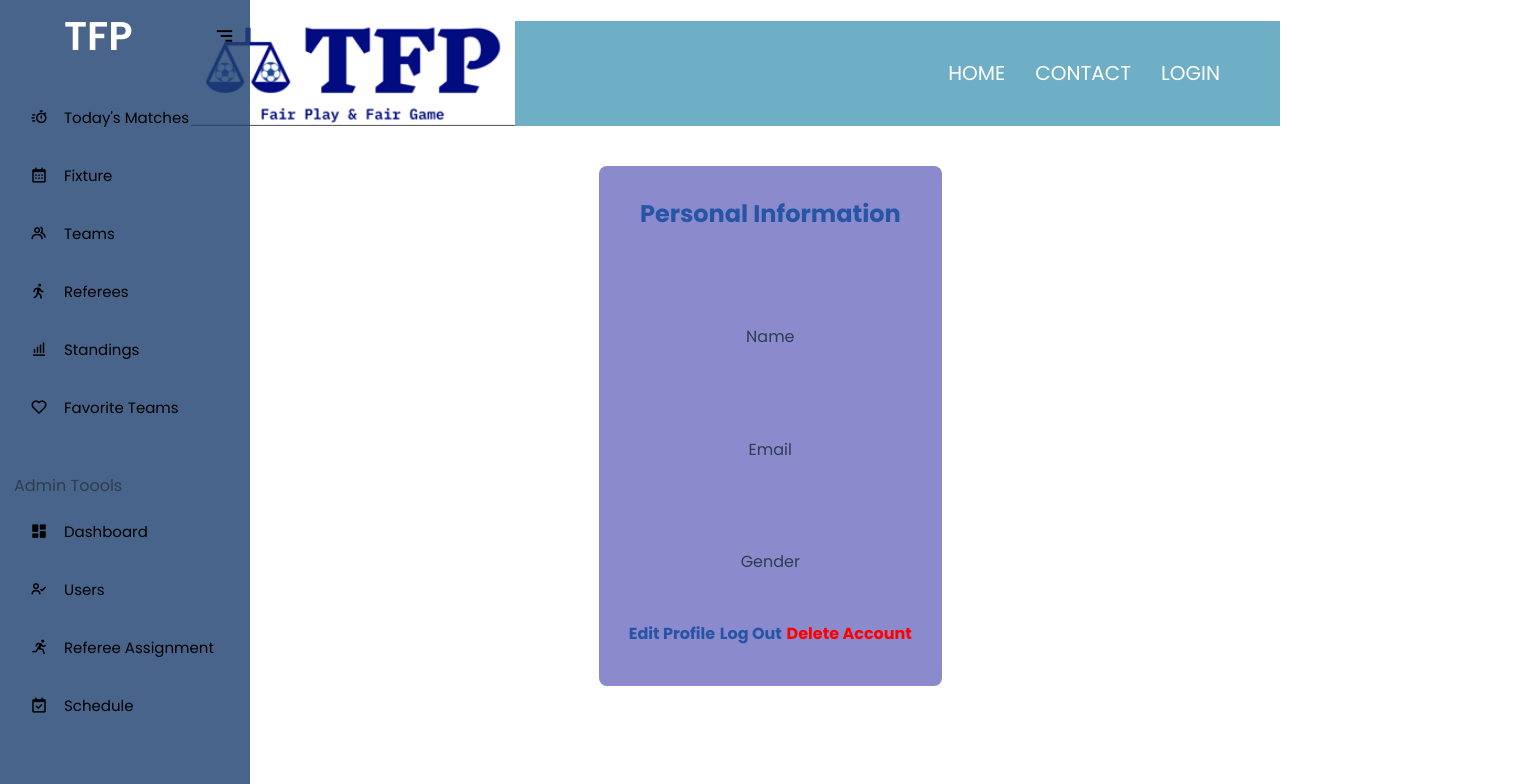
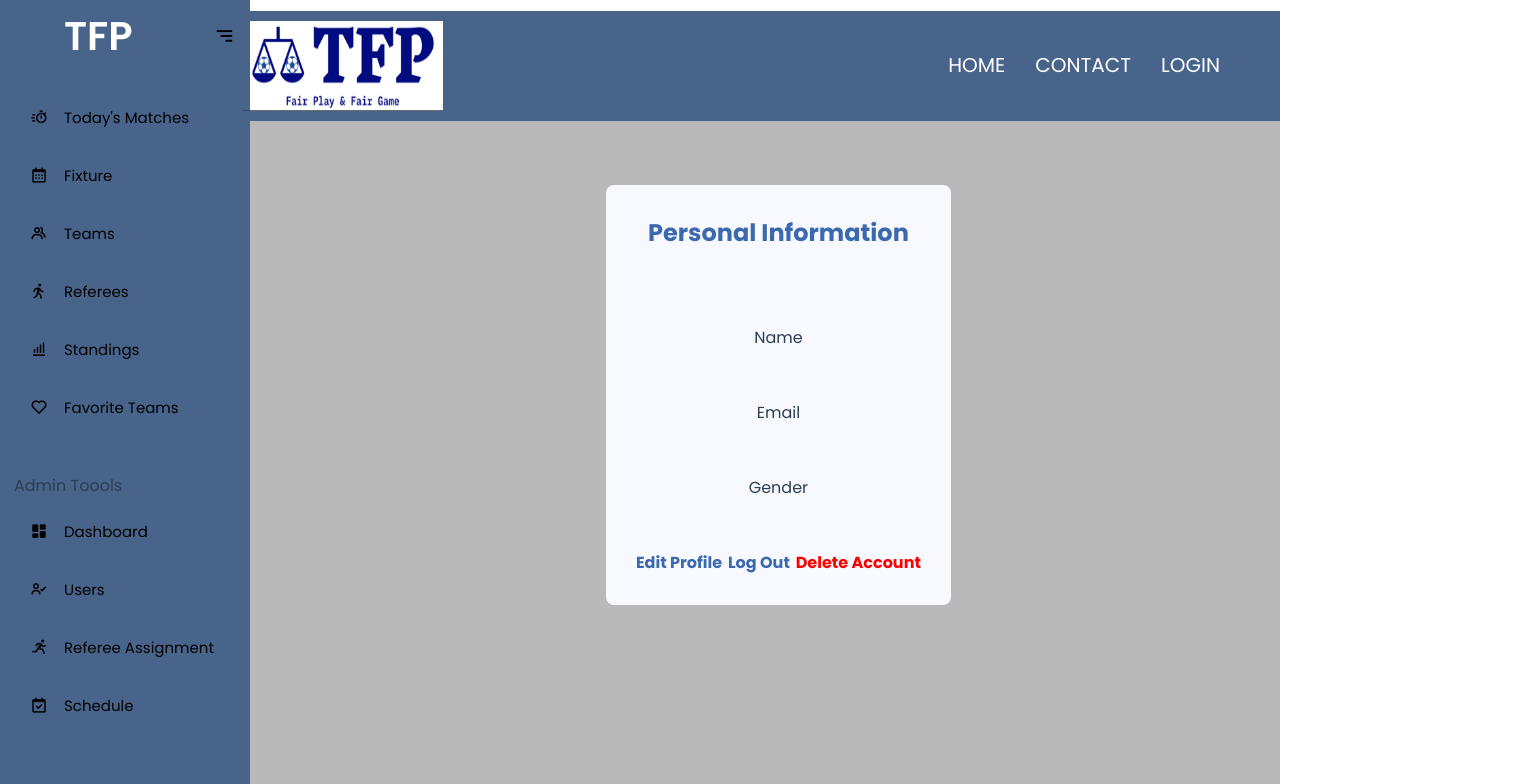
Before and after one commit to SU-CS308-22FA/Team-41-Frontend, a Vue app: page /profilepage in a window 1280 px wide. Shown: the top 784 px of the page, 1530 px wide, since content can reach past the window. Built offline with nearby package versions, Linux system fonts and the light colour scheme; no server answers.

Commit message:
profile page design fixed

```diff
--- a/src/components/AdminHome.vue
+++ b/src/components/AdminHome.vue
@@ -42,7 +42,7 @@
                     </div>
                 </a>
                 <a>
-                    <div class="icon-case">
+                    <div class="icon-cased">
                         <img src="../assets/feedback.png" width=50px height=50px alt="">
                     </div>
                 </a>
@@ -232,8 +232,12 @@ h3{
 
 }
 .container .content .cards .card .icon-case img{
-    width: 50px;
-    height: 50px;
+    width: 55px;
+    height: 55px;
+}
+.container .content .cards .card .icon-cased img{
+    width: 65px;
+    height: 65px;
 }
 .container .content .content-2{
     min-height: 50vh;
--- a/src/components/ProfilePage.vue
+++ b/src/components/ProfilePage.vue
@@ -1,5 +1,5 @@
 <template>
-    <NavBar></NavBar>
+    <HarunNavBar></HarunNavBar>
     <SideBar></SideBar>
     <body>
         <div class="container">
@@ -16,6 +16,7 @@
                 <br>
                 <br>
                 Gender <b>{{gender}}</b>
+                <br><br>
 
                 <div class="edit">
                     <div class="editprofile" @click="goToEdit"><p><a>Edit Profile</a></p></div>
@@ -29,14 +30,14 @@
 </template>
 
 <script>
-    import NavBar from './NavBar.vue'
+    import HarunNavBar from './HarunNavBar.vue'
     import SideBar from './SideBar.vue'
 
     export default {
         path: '/profilepage',
         name: 'ProfilePage',
         components: {
-            NavBar,
+            HarunNavBar,
             SideBar,
         },
         data() {
@@ -106,30 +107,30 @@
 
 <style scoped>
 
-    body{
-        display: flex;
-        width: 100%;
-        height: 100%;
-        position: absolute;
-        bottom:0px;
-    }
+body{
+    min-height: 90vh;
+    max-width: 1000vh;
+    background:  rgba(185, 185, 185, 1);
+}
     .container{
-        background-size: cover;
+
         height:100%;
         width: 100%;
         align-items: center;
         display: flex;
         padding-left: 33%;
-        margin-top: 2%;
-        margin-left: -7%;
+        margin-top: 0;
+        margin-left: 0;
+
+        background: rgba(185, 185, 185, 0.725);
     }
 
     .user-info{
-        background-color: rgb(138, 138, 204);
-        width: 40%;
-        height: 65%;
+        background-color: ghostwhite;
+        width: 50%;
+        height: 75%;
         padding:30px;
-        margin: 1.1em 1em;
+        margin: 4em 1em;
         display:grid;
         border-radius: 8px;
         text-align: center;
```
